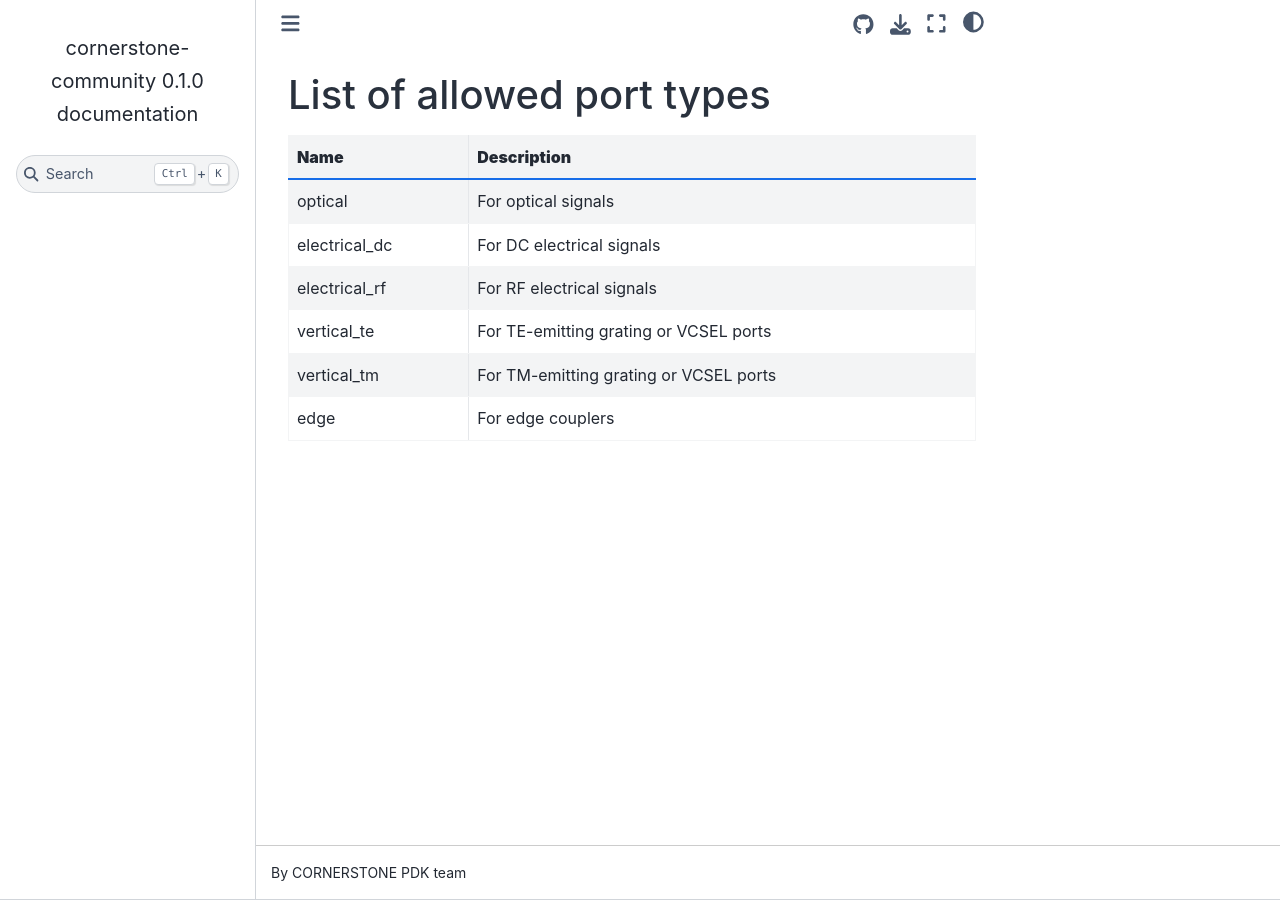
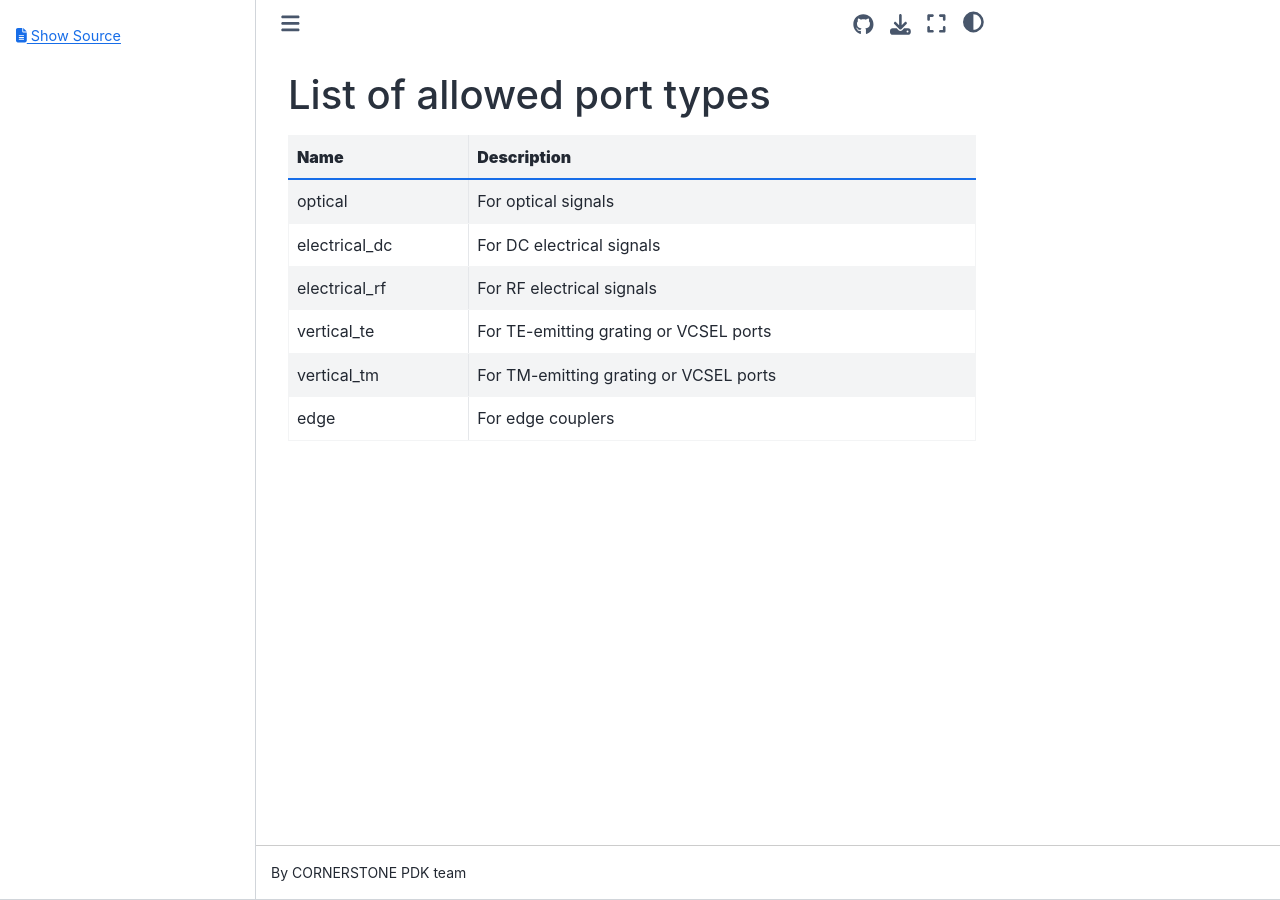
Before and after one commit to cornerstone-uos/cornerstone-community, a Sphinx documentation site: the page built from docs/references/ports_list.md, in a window 1280 px wide. Built offline with Sphinx 7.4.7 and the Sphinx Book theme 1.1.4, drawn with Linux system fonts in a browser that asks for light colours.

Commit message:
test: doc sidebar

```diff
--- a/docs/conf.py
+++ b/docs/conf.py
@@ -31,6 +31,15 @@
     "use_edit_page_button": True,
 }
 
+html_sidebars = {
+    "**": [
+        "localtoc.html",
+        "relations.html",
+        "sourcelink.html",
+        "searchbox.html",
+    ]
+}
+
 html_static_path = ['docs/_static']
 html_css_files = ['custom.css']
 
```
Also changed, not shown: docs/references/components_list.md (renamed from docs/wp_format/components_list.md), docs/references/cross_sections_list.md (renamed from docs/wp_format/cross_sections_list.md), docs/references/fibres_list.md (renamed from docs/wp_format/fibres_list.md), docs/references/materials_list.md (renamed from docs/wp_format/materials_list.md), docs/references/ports_list.md (renamed from docs/wp_format/ports_list.md).
